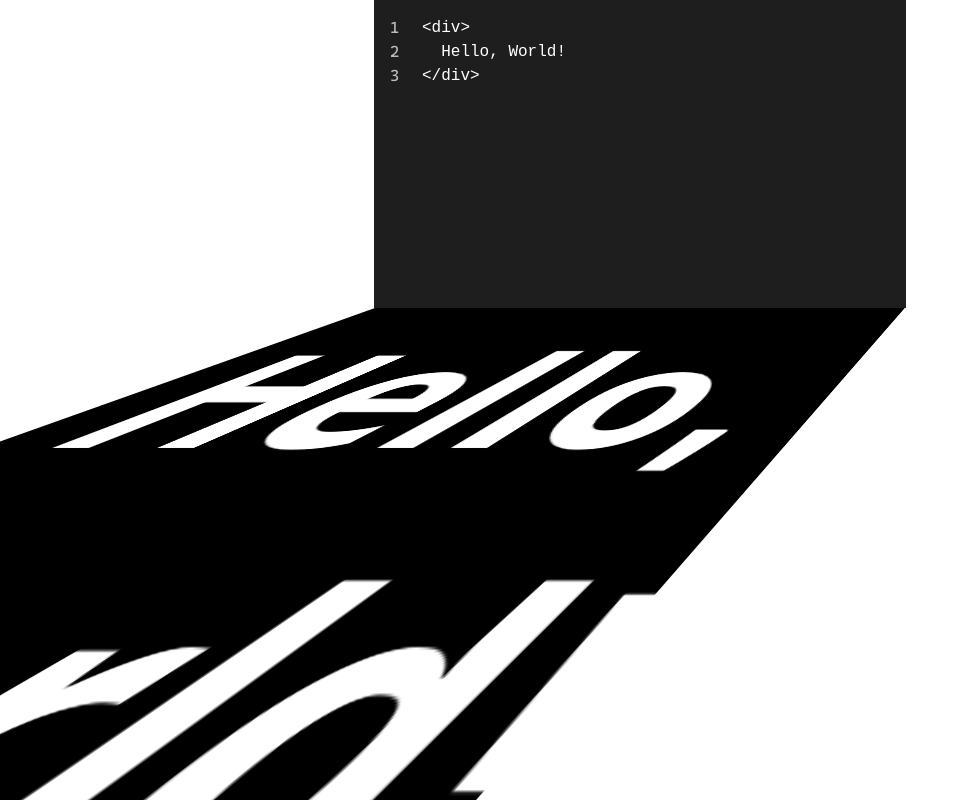
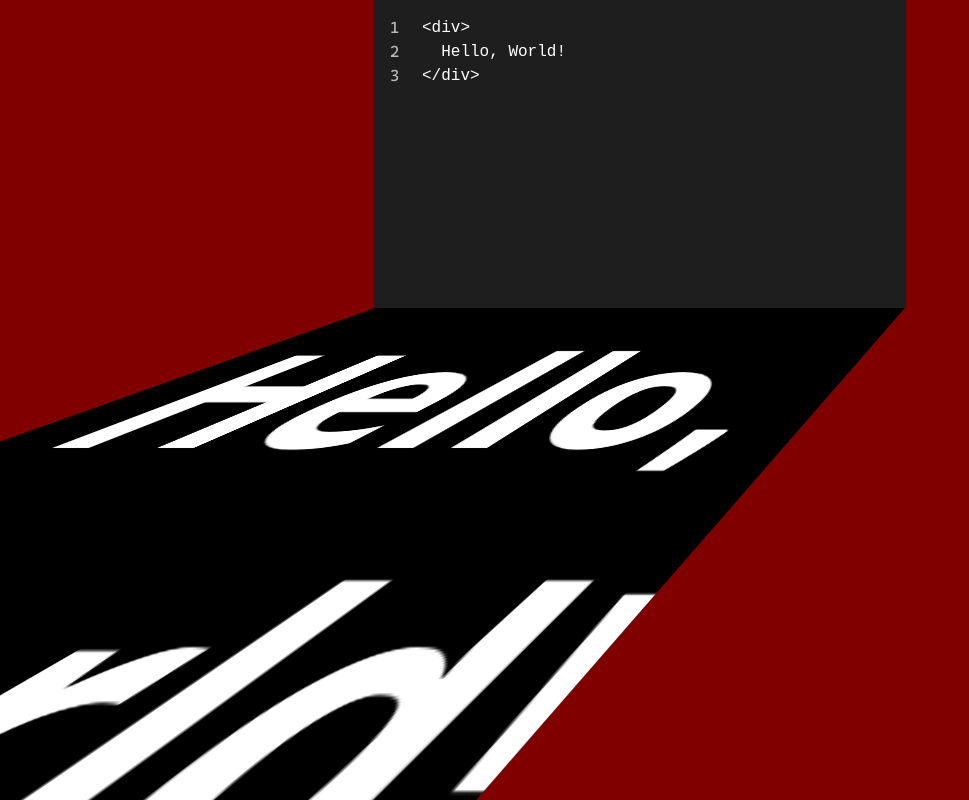
Before and after one commit to interactive-study/vscode, a React (Vite) app: page / in a window 1280 px wide. Shown: the whole page, without its empty margins (0-969 px from the left). Built offline with nearby package versions, Linux system fonts and the light colour scheme.

Commit message:
feat: Minor css

```diff
--- a/src/components/Reflection/index.tsx
+++ b/src/components/Reflection/index.tsx
@@ -1,5 +1,6 @@
 import { useCodeContext } from '../../contexts/CodeContext';
 import styles from './Reflection.module.css';
+import DOMPurify from 'dompurify';
 
 export default function Reflection() {
   const { code } = useCodeContext();
@@ -9,7 +10,7 @@ export default function Reflection() {
       <div className={styles.container}>
         <div
           className={styles.reflection}
-          dangerouslySetInnerHTML={{ __html: code }}
+          dangerouslySetInnerHTML={{ __html: DOMPurify.sanitize(code) }}
         ></div>
       </div>
     </>
--- a/src/styles/App.module.css
+++ b/src/styles/App.module.css
@@ -3,4 +3,5 @@
   height: 100%;
   display: flex;
   flex-direction: column;
+  background-color: maroon;
 }
```
